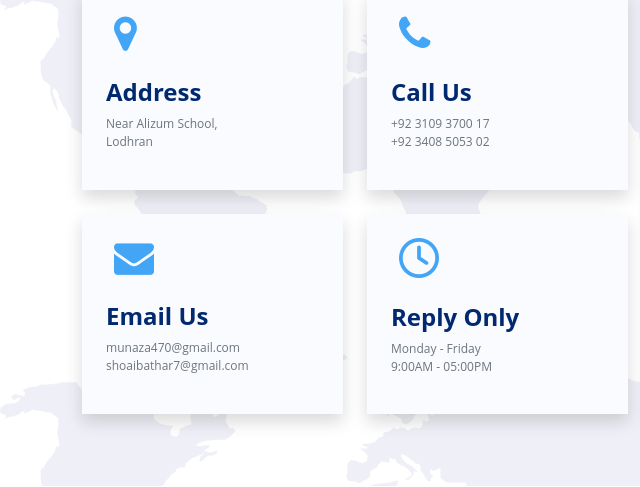
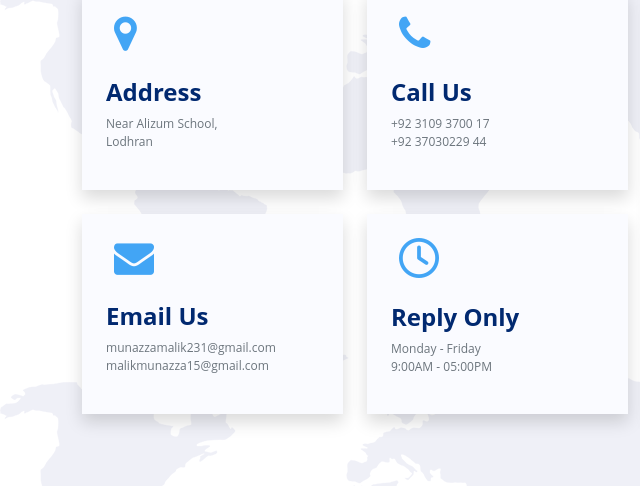
Before and after one commit to Munazza-Malik786/portfolio, a plain HTML site: page index.html in a window 1280 px wide. Shown: the part 4037-4524 px from the top of the page, 0-640 px from the left. Drawn offline with nearby package versions, Linux system fonts and the light colour scheme; files whose address does not match are found by name.

Commit message:
Update contact information and experience details

```diff
--- a/index.html
+++ b/index.html
@@ -857,7 +857,7 @@
                                             </span>
                                             <h4 class="primary mt-4"><b>Call Us</b></h4>
                                             <p>+92 3109 3700 17 <br>
-                                                +92 3408 5053 02</p>
+                                                +92 37030229 44</p>
                                             <!-- </div> -->
                                         </div>
                                     </div>
@@ -868,8 +868,8 @@
                                                 <i class="fa fa-envelope light-primary fs-1 ms-2"></i>
                                             </span>
                                             <h4 class="primary mt-4"><b>Email Us</b></h4>
-                                            <p>munaza470@gmail.com <br>
-                                                shoaibathar7@gmail.com</p>
+                                            <p>munazzamalik231@gmail.com <br>
+                                                malikmunazza15@gmail.com</p>
                                             <!-- </div> -->
                                         </div>
                                     </div>
@@ -950,7 +950,7 @@
                         and the way
                         that I think.</h6>
                     <h5 class="primary"><b>Experiance</b></h5>
-                    <h6>1 Year Teaching Experiance of Ms Office In Hexalogicx.</h6>
+                    <h6>3 Year instructor Experiance of Ms Office In Hexalogicx.</h6>
 
                 </div>
                 <div class="modal-footer">
```
